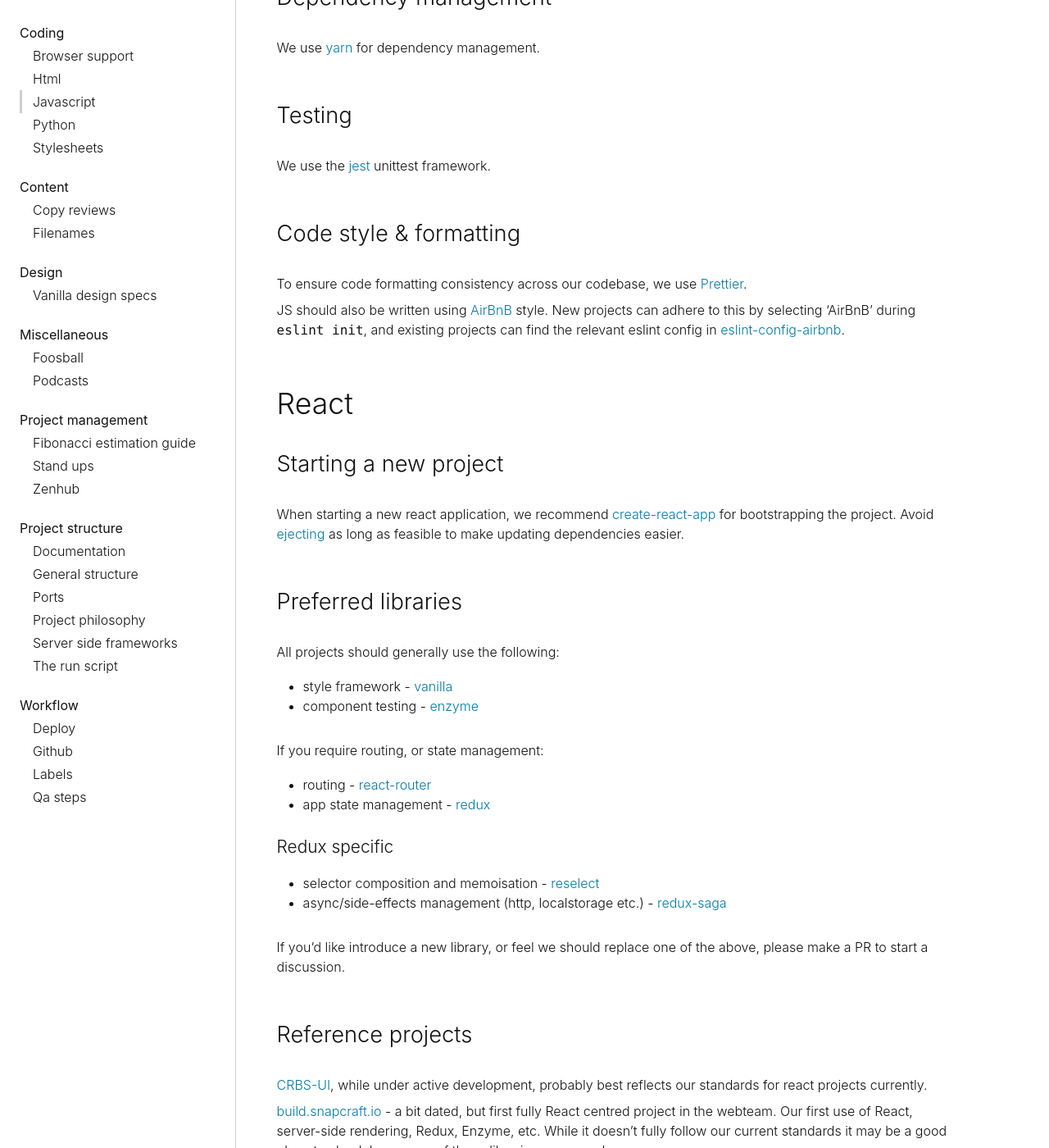
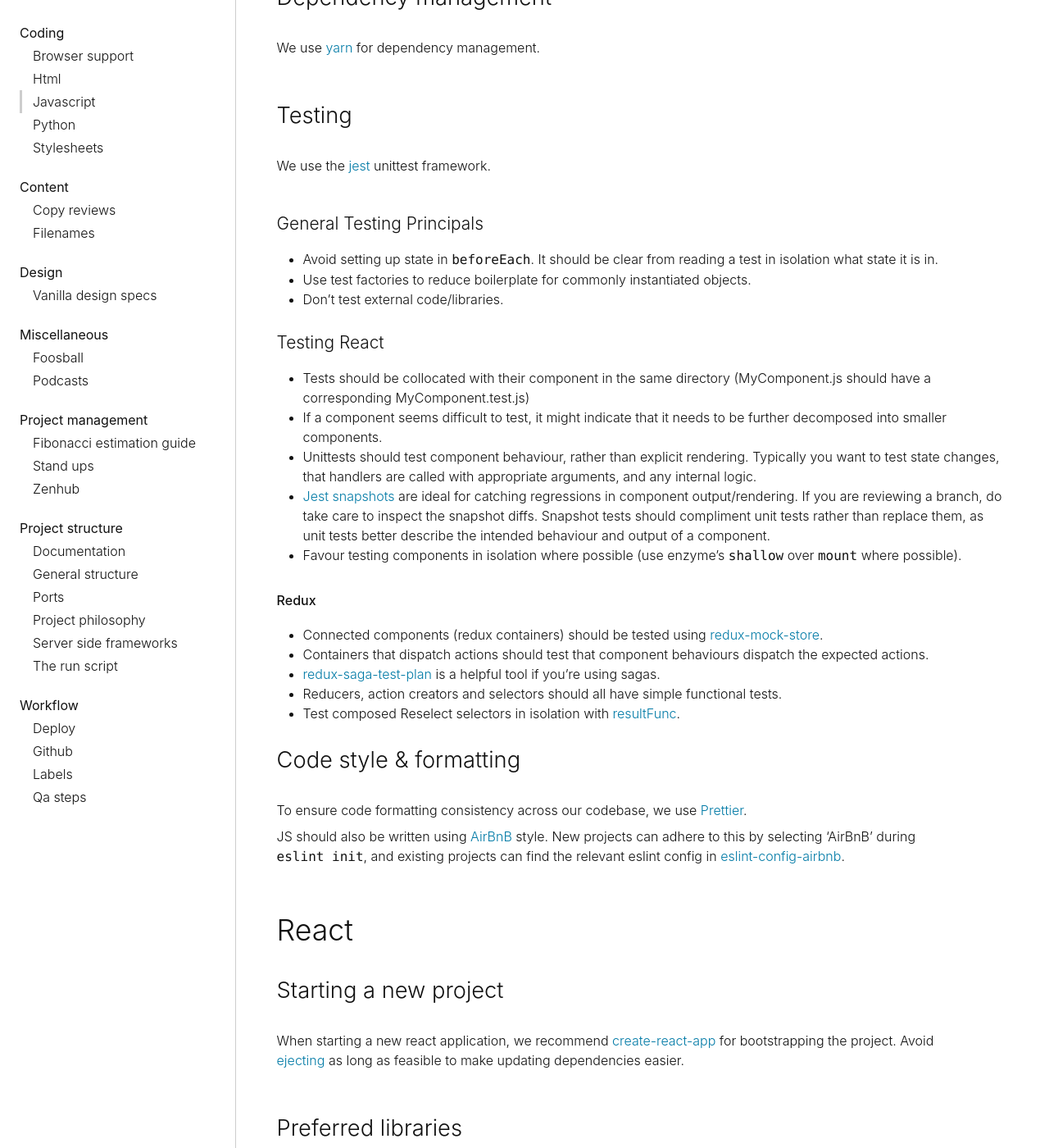
Before and after one commit to canonical-web-and-design/practices, a Jekyll site: the page built from coding/javascript.md, in a window 1280 px wide and 1400 px high, scrolled down 1226 px. Shown: the whole window at 82% size. Built offline with Jekyll 4.4.1, drawn with Linux system fonts in a browser that asks for light colours; some web fonts are replaced; some of the changed text lies outside the part shown.

Commit message:
Add some initial testing advice for js and react.

```diff
--- a/coding/javascript.md
+++ b/coding/javascript.md
@@ -36,6 +36,26 @@
 ### Testing
 
 We use the [jest](https://jestjs.io) unittest framework.
+
+#### General Testing Principals
+  * Avoid setting up state in `beforeEach`. It should be clear from reading a test in isolation what state it is in.
+  * Use test factories to reduce boilerplate for commonly instantiated objects.
+  * Don't test external code/libraries.
+
+#### Testing React
+  * Tests should be collocated with their component in the same directory (MyComponent.js should have a corresponding MyComponent.test.js)
+  * If a component seems difficult to test, it might indicate that it needs to be further decomposed into smaller components.
+  * Unittests should test component behaviour, rather than explicit rendering. Typically you want to test state changes,
+    that handlers are called with appropriate arguments, and any internal logic.
+  * [Jest snapshots](https://jestjs.io/docs/en/snapshot-testing) are ideal for catching regressions in component output/rendering. If you are reviewing a branch, do take care to inspect the snapshot diffs. Snapshot tests should compliment unit tests rather than replace them, as unit tests better describe the intended behaviour and output of a component.
+  * Favour testing components in isolation where possible (use enzyme's `shallow` over `mount` where possible).
+
+##### Redux
+  * Connected components (redux containers) should be tested using [redux-mock-store](https://github.com/dmitry-zaets/redux-mock-store).
+  * Containers that dispatch actions should test that component behaviours dispatch the expected actions.
+  * [redux-saga-test-plan](https://github.com/jfairbank/redux-saga-test-plan) is a helpful tool if you're using sagas.
+  * Reducers, action creators and selectors should all have simple functional tests.
+  * Test composed Reselect selectors in isolation with [resultFunc](https://github.com/reduxjs/reselect#q-how-do-i-test-a-selector).
 
 ### Code style & formatting
 
@@ -93,6 +113,7 @@
 
 * Ensure you use [immutable patterns](https://redux.js.org/recipes/structuringreducers/immutableupdatepatterns) for updating the redux store. Using
 the object spread operator is recommended, but requires a [babel polyfill](https://babeljs.io/docs/en/babel-plugin-transform-object-rest-spread.html). You might find [Dave Ceddia's Immutability in React and Redux: The Complete Guide](https://daveceddia.com/react-redux-immutability-guide/) helpful.
+* Reducers must be [pure functions](https://redux.js.org/basics/reducers#handling-actions) i.e. they should not mutate their arguments, call impure functions or create side-effects such as API calls.
 * [reduceReducers](https://github.com/redux-utilities/reduce-reducers) is a useful tool for combining reducers and removing boilerplate where you have many reducers with identical behaviour.
 
 #### Selectors
```
